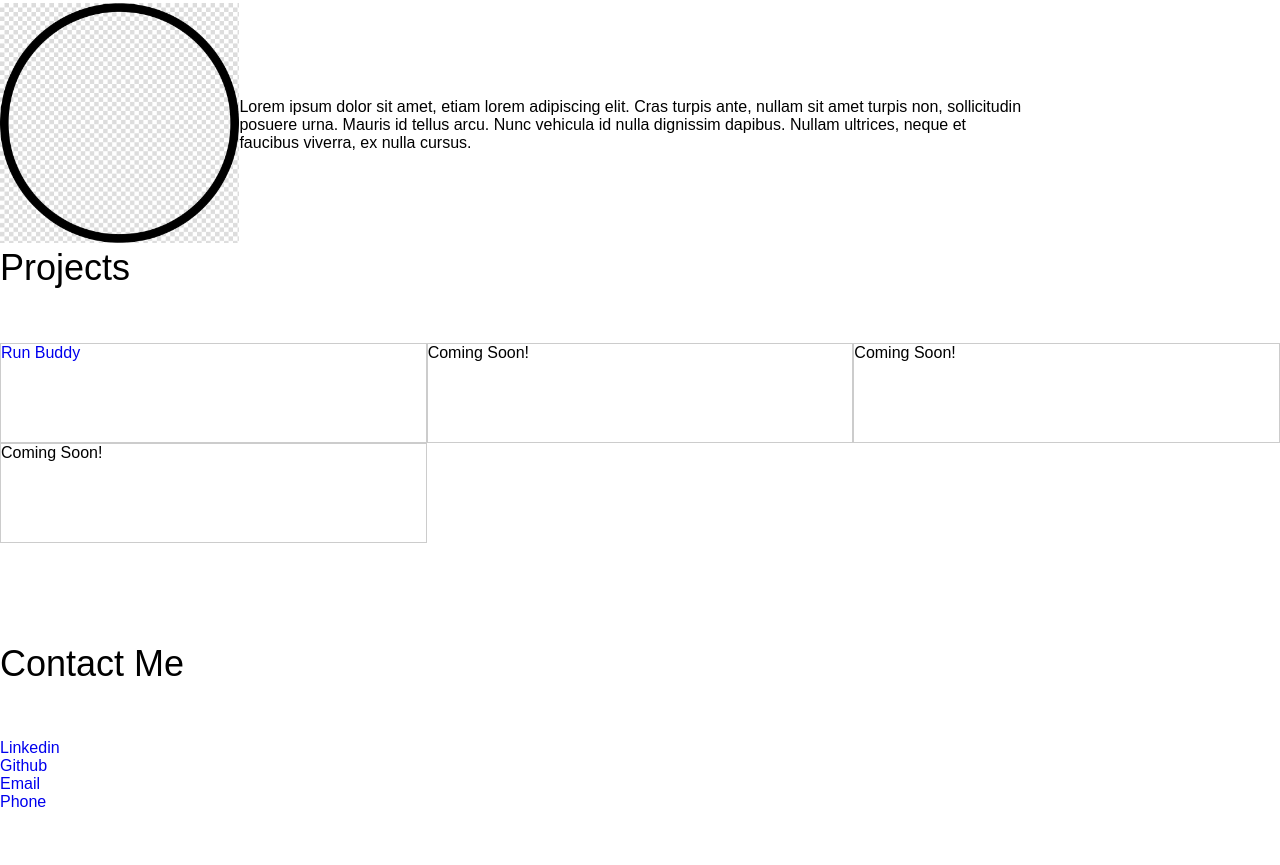
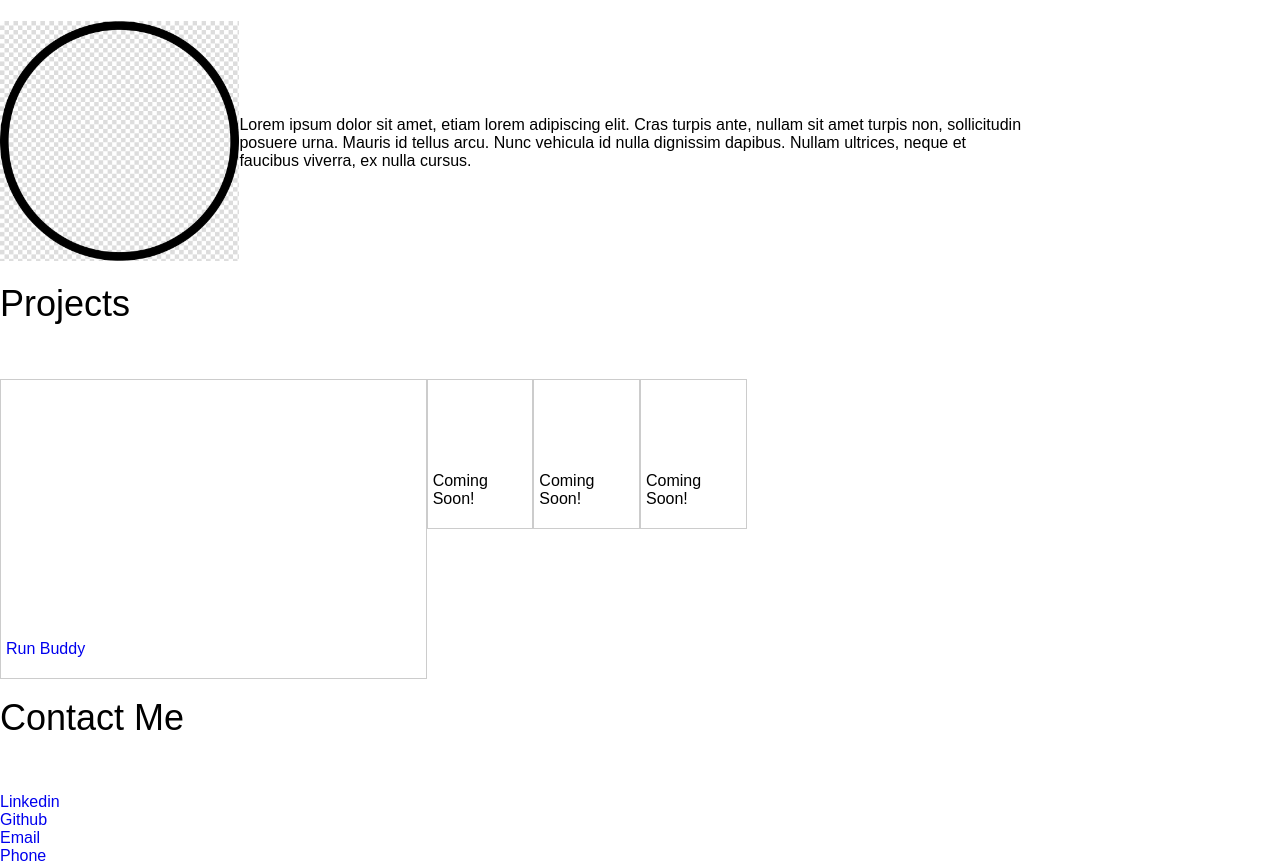
Before and after one commit to checkers-GM/Portfolio2, a plain HTML site: page index.html in a window 1280 px wide. Shown: the part 893-1758 px from the top of the page. Before the commit the page ends 1704 px from the top, so only its background shows below. Drawn offline with Linux system fonts and the light colour scheme.

Commit message:
formatting applied Project section for grid sizing

```diff
--- a/index.html
+++ b/index.html
@@ -43,6 +43,7 @@
     <section id="content-wrapper">
         <!--About Me-->
         <section id="section-one">
+            <br>
             <h2 class="content-title">About Me </h2>
             <div class="section-one-content" id="section-one-content">
                 <a href="#"><img src="circle-content-image.jpg" id="section-1-image" /></a>
@@ -54,19 +55,21 @@
         </section>
         <!--Work-->
         <section id="section-two">
+            <br>
             <h2 class="content-title">Projects</h2>
             <section class="section-two-content" id="section-two-content">
 
             </section>
-            <div class="wrapper">
-                <div class="box"><a href="#">Run Buddy</a></div>
-                <div class="box">Coming Soon!</div>
-                <div class="box">Coming Soon!</div>
-                <div class="box">Coming Soon!</div>
+            <div class="grid-container">
+                <div class="grid-item"><a href="#">Run Buddy</a></div>
+                <div class="grid-item">Coming Soon!</div>
+                <div class="grid-item">Coming Soon!</div>
+                <div class="grid-item">Coming Soon!</div>
             </div>
         </section>
         <!--Contact Me-->
         <section id="section-three">
+            <br>
             <h2 class="content-title">Contact Me</h2>
             <ul class="contact-links">
                 <li> <a href="#about">Linkedin</a> </li>
--- a/styles.css
+++ b/styles.css
@@ -202,13 +202,23 @@
         height: 30vh;
     }
 
-    .wrapper {
+    .grid-container {
         display: grid;
-        grid-template-columns: repeat(3, 1fr);
-        grid-template-rows: repeat(3, 100px);
+        grid-template-columns: repeat(12, 1fr);
+        grid-auto-rows: minmax(150px, 100px);
     }
 
-    .box {
+    .grid-item {
         display: grid;
         border: 1px solid #ccc;
+        min-height: 150px;
+        display: flex;
+        align-items: flex-end;
+        padding: 0px 0px 20px 5px;
+        text-decoration: none;
     }
+
+    .grid-item:first-child {
+        grid-column: span 4;
+        grid-row: span 2;
+    }
```
